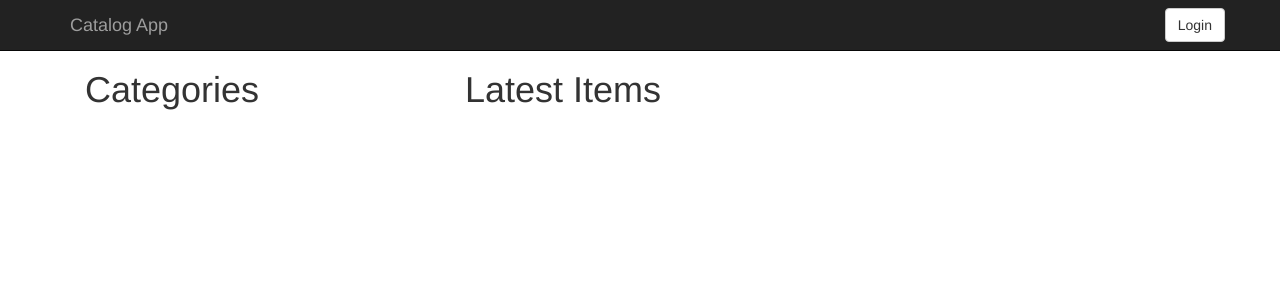
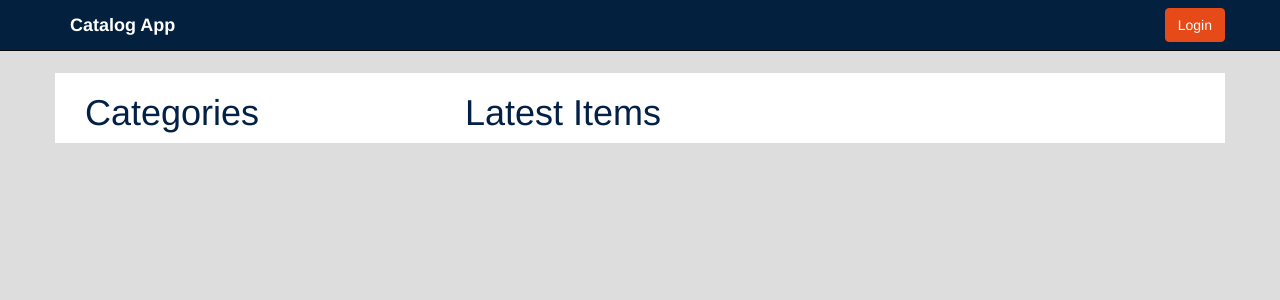
Before and after one commit to anthonyattard/catalog, a Flask app: page / in a window 1280 px wide. Shown: the top 300 px of the page. Run offline with Flask 2, Linux system fonts and the light colour scheme; data that the repository does not hold is empty; parts of the project's set-up code (start-up, migrations or seed data) failed here and were passed over; some libraries are stand-ins or nearby versions.

Commit message:
Added styling

```diff
--- a/static/css/app.css
+++ b/static/css/app.css
@@ -1,5 +1,15 @@
+* {
+    font-weight: 700;
+}
+
 body {
   padding-top: 50px;
+  background-color: #dddddd;
+}
+
+#main-content {
+    background-color: white;
+    margin-top: 1.65em;
 }
 
 .flash {
@@ -12,3 +22,31 @@ body {
     list-style-type: none;
     text-align: center;
 }
+
+.navbar {
+    background-color: #03203F;
+}
+
+#site-name {
+    color: #FFFFFF;
+}
+
+h1 {
+    color: #032146;
+}
+
+a {
+    font-size: 14px;
+    color: #e64a19;
+    line-height: 17px;
+}
+
+i {
+    color: #7A7573;
+}
+
+.navbar-btn {
+    background-color: #e64a19;
+    border-color: #e64a19;
+    color: #FFFFFF;
+}
--- a/templates/main.html
+++ b/templates/main.html
@@ -32,7 +32,7 @@
             <span class="icon-bar"></span>
             <span class="icon-bar"></span>
           </button>
-          <a class="navbar-brand" href="{{ url_for('showHome') }}">Catalog App</a>
+          <a class="navbar-brand" id="site-name" href="{{ url_for('showHome') }}">Catalog App</a>
         </div>
         <div id="navbar" class="collapse navbar-collapse">
           <ul class="nav navbar-nav navbar-right">
@@ -57,7 +57,7 @@
       {% endwith %}
     </div>
 
-    <div class="container">
+    <div class="container" id="main-content">
       {% block content %}
       {% endblock %}
     </div>
```
